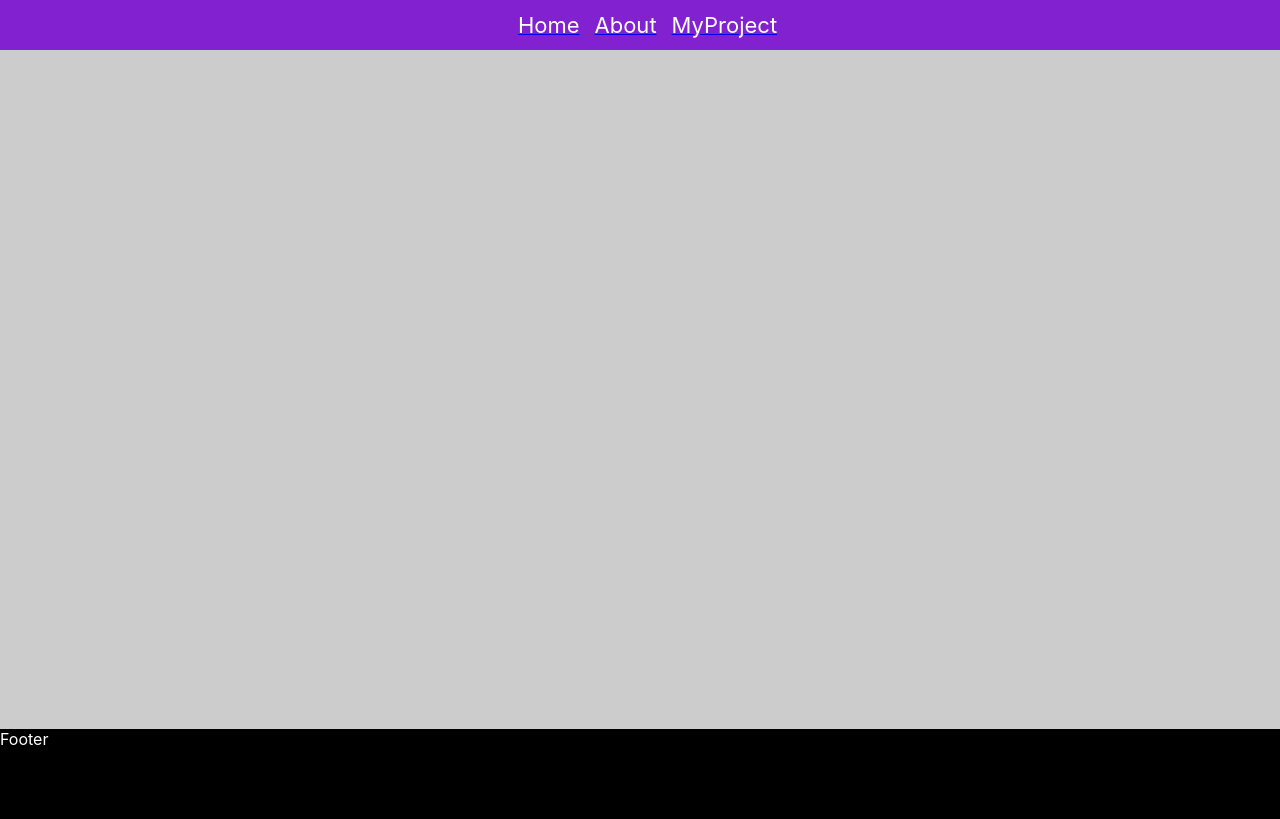
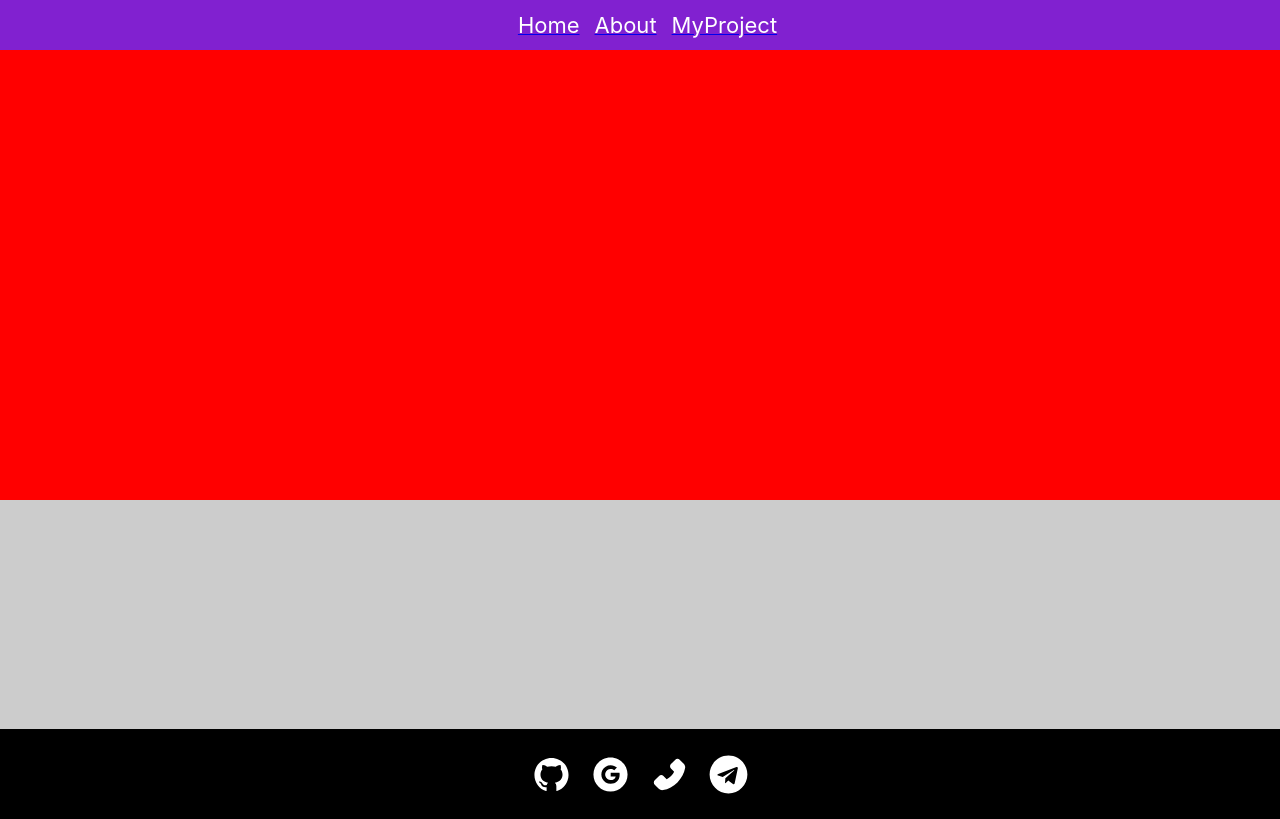
Before and after one commit to sanjar003/resumeFrontendDeveloper, a React (Create React App) app: page /about in a window 1280 px wide. Built offline with nearby package versions, Linux system fonts and the light colour scheme.

Commit message:
add-icons

```diff
--- a/package.json
+++ b/package.json
@@ -12,6 +12,7 @@
     "@testing-library/user-event": "^13.5.0",
     "react": "^18.2.0",
     "react-dom": "^18.2.0",
+    "react-icons": "^5.0.1",
     "react-router-dom": "^6.22.3",
     "react-scripts": "5.0.1",
     "styled-components": "^6.1.8",
--- a/src/pages/About/About.jsx
+++ b/src/pages/About/About.jsx
@@ -1,9 +1,15 @@
 import React from 'react'
+import styled from 'styled-components'
 
 const About = () => {
   return (
-    <div>About</div>
+    <Container>About</Container>
   )
 }
+const Container = styled.div`
+   height: 500px;
+  background: red;
+`
+
 
 export default About
--- a/src/pages/footer/Footer.jsx
+++ b/src/pages/footer/Footer.jsx
@@ -1,10 +1,27 @@
 import React from "react";
 import styled from "styled-components";
+import { AiFillGithub } from "react-icons/ai";
+import { AiFillGoogleCircle } from "react-icons/ai";
+import { AiFillPhone } from "react-icons/ai";
+import { FaTelegram } from "react-icons/fa";
 
 const Footer = () => {
-  return <Container>Footer</Container>;
+  return (
+    <Container>
+      <AiFillGithub style={{ height: "39px", width: "39px" }}></AiFillGithub>
+      <AiFillGoogleCircle
+        style={{ height: "39px", width: "39px" }}
+      ></AiFillGoogleCircle>
+      <AiFillPhone style={{ height: "39px", width: "39px" }}></AiFillPhone>
+      <FaTelegram style={{ height: "39px", width: "39px" }}></FaTelegram>
+    </Container>
+  );
 };
 const Container = styled.div`
+  display: flex;
+  align-items: center;
+  justify-content: center;
+  gap: 20px;
   height: 90px;
   background: black;
   color: white;
```
Also changed, not shown: 1 other file (tests, documents, lock files or other folders).
